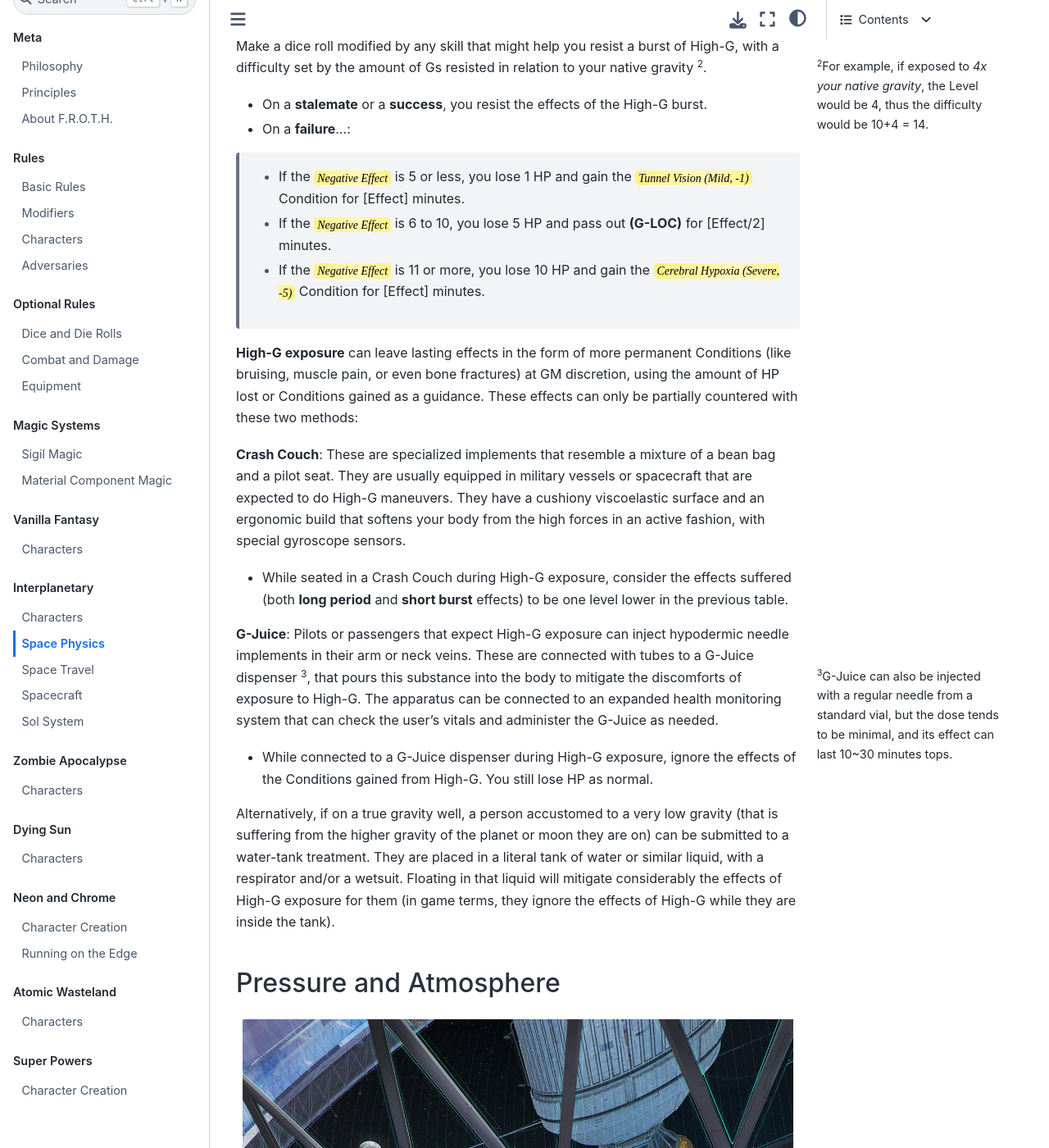
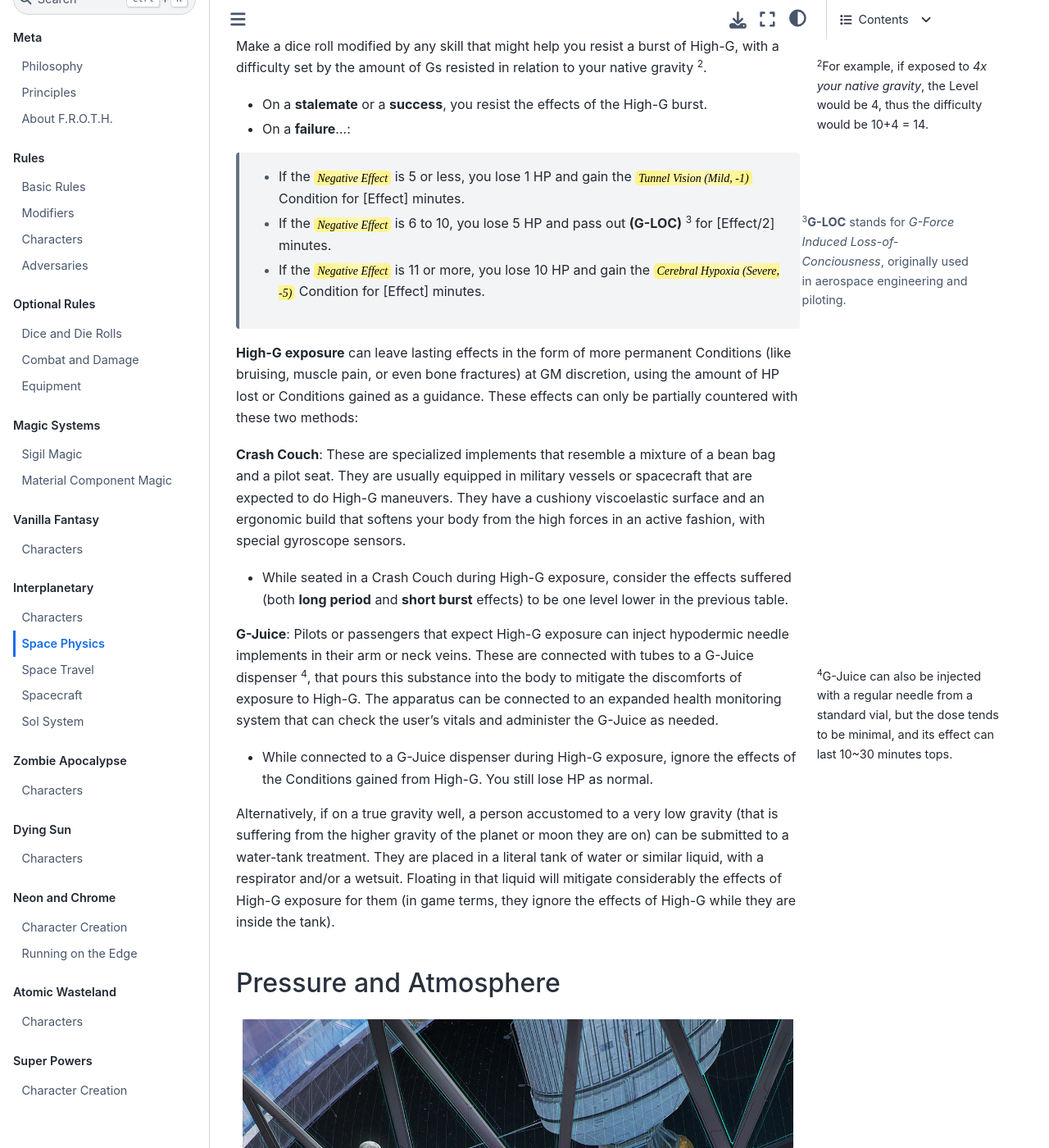
Before and after one commit to TaTooKa/froth, a Sphinx documentation site: the page built from docs/source/pages/worlds/interplanetary/spacephysics.rst, in a window 1280 px wide and 1400 px high, scrolled down 6507 px. Shown: the whole window at 82% size. Built offline with Sphinx 7.4.7 and the Sphinx Book theme 1.1.4, drawn with Linux system fonts in a browser that asks for light colours; cross-references to code outside the pages are shown as plain code.

Commit message:
add G-LOC note

```diff
--- a/docs/source/pages/worlds/interplanetary/spacephysics.rst
+++ b/docs/source/pages/worlds/interplanetary/spacephysics.rst
@@ -138,8 +138,10 @@ Make a dice roll modified by any skill that might help you resist a burst of Hig
 - On a **failure**...:
 
  - If the :hoverxref:`Negative Effect <effect>` is 5 or less, you lose 1 HP and gain the ``Tunnel Vision (Mild, -1)`` Condition for [Effect] minutes.
- - If the :hoverxref:`Negative Effect <effect>` is 6 to 10, you lose 5 HP and pass out **(G-LOC)** for [Effect/2] minutes.
+ - If the :hoverxref:`Negative Effect <effect>` is 6 to 10, you lose 5 HP and pass out **(G-LOC)** [#]_ for [Effect/2] minutes.
  - If the :hoverxref:`Negative Effect <effect>` is 11 or more, you lose 10 HP and gain the ``Cerebral Hypoxia (Severe, -5)`` Condition for [Effect] minutes.
+
+.. [#] **G-LOC** stands for *G-Force Induced Loss-of-Conciousness*, originally used in aerospace engineering and piloting.
 
 **High-G exposure** can leave lasting effects in the form of more permanent Conditions (like bruising, muscle pain, or even bone fractures) at GM discretion, using the amount of HP lost or Conditions gained as a guidance. These effects can only be partially countered with these two methods:
 
```
